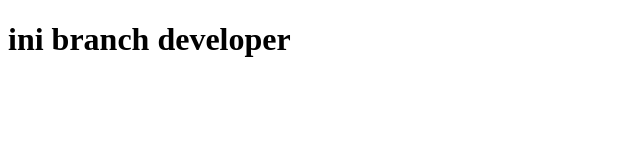
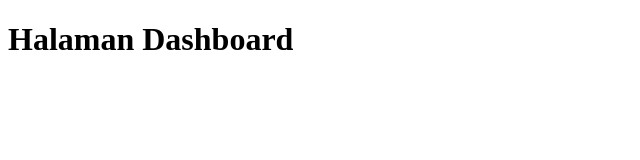
Before and after one commit to faizaffanzaki/latihan1, a plain HTML site: page index.html in a window 1280 px wide. Shown: the whole page, without its empty margins (0-640 px from the left). Drawn offline with Linux system fonts and the light colour scheme.

Commit message:
penambahan dashboard main

```diff
--- a/index.html
+++ b/index.html
@@ -7,6 +7,6 @@
     <title>Document</title>
 </head>
 <body>
-    <h1>ini branch developer</h1>
+    <h1>Halaman Dashboard</h1>
 </body>
 </html>
```
